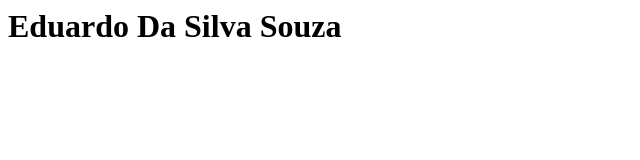
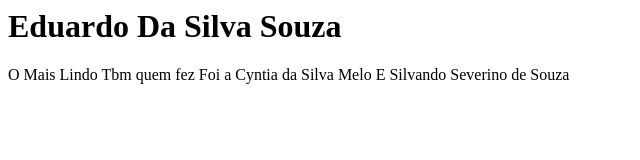
Before and after one commit to EduardoSilvaZ/Eduardo, a plain HTML site: page index.html in a window 1280 px wide. Shown: the whole page, without its empty margins (0-640 px from the left). Drawn offline with Linux system fonts and the light colour scheme.

Commit message:
Update index.html

```diff
--- a/index.html
+++ b/index.html
@@ -1 +1,7 @@
+<head>
+<title>Eduardo Mais Lindo</title>
+</head>
+
 <h1>Eduardo Da Silva Souza</h1>
+
+<p>O Mais Lindo Tbm quem fez Foi a Cyntia da Silva Melo E Silvando Severino de Souza</p>
```
